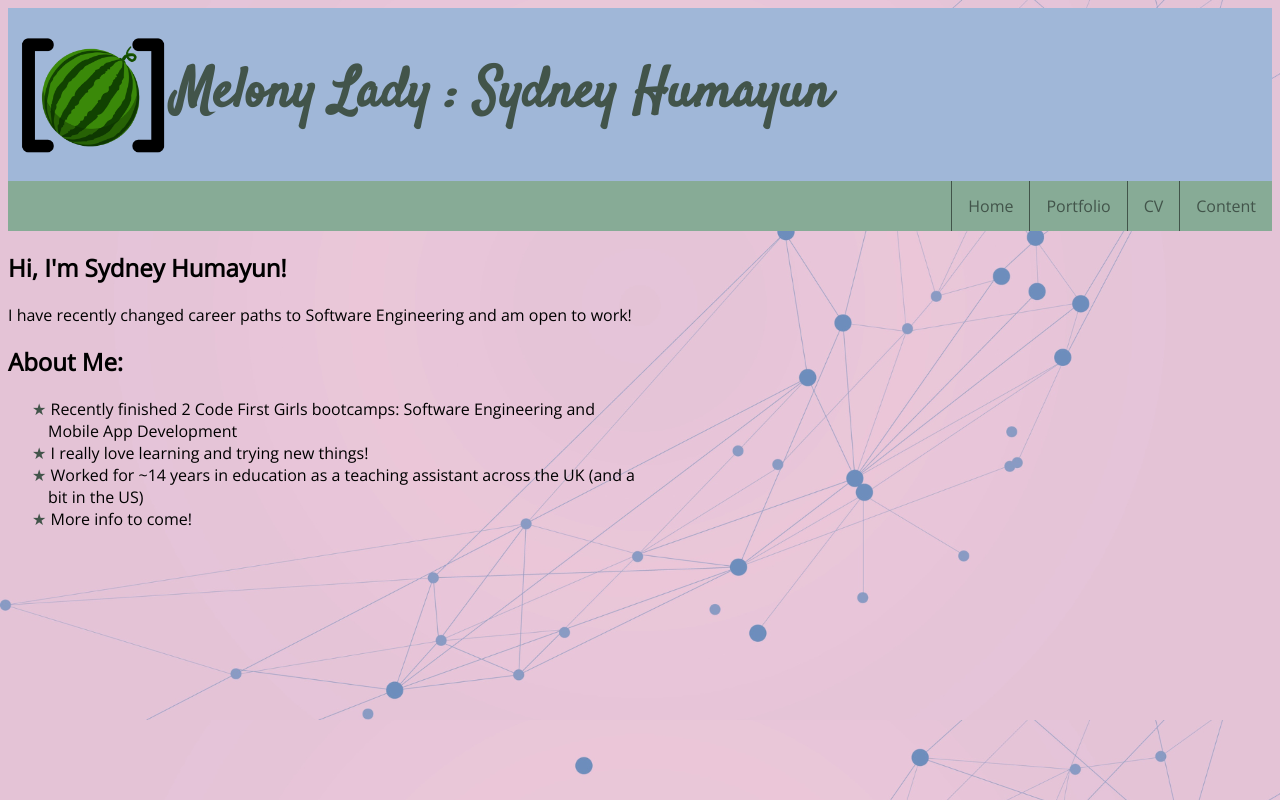
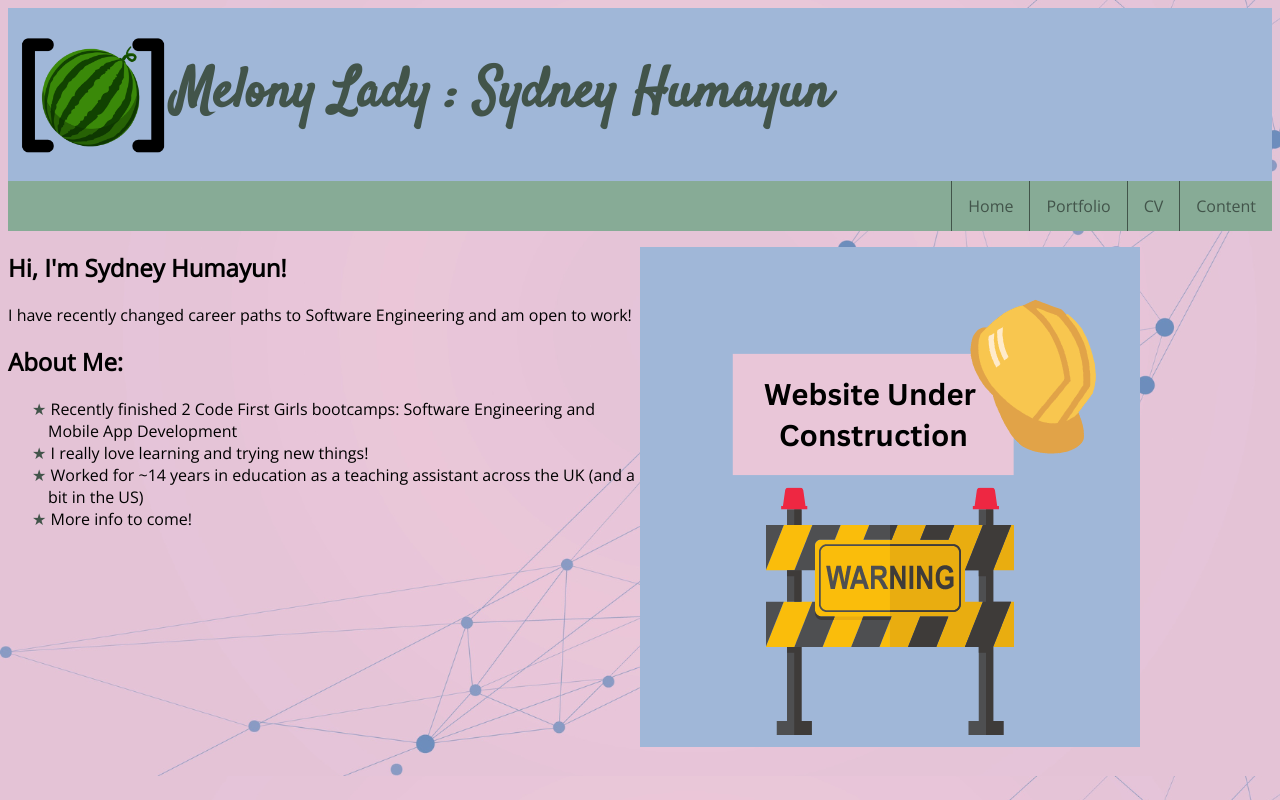
Before and after one commit to MelonyLady/MelonyLady.github.io, a PHP site: page / in a window 1280 px wide. Run offline with PHP 8.4, Linux system fonts and the light colour scheme.

Commit message:
added construction image, and fixed an issue where the background wasn't appearing

```diff
--- a/css/style.css
+++ b/css/style.css
@@ -35,7 +35,7 @@ body {
     background: var(--pink);
     color: var(--black);
     font-family: 'Open Sans', sans-serif;
-    background-image: url(images/light-theme-bg.png);
+    background-image: url(../images/light-theme-bg.png);
     background-size: cover;
     font-size: 16px;
 }
--- a/index.html
+++ b/index.html
@@ -46,7 +46,9 @@
             </div>
 
             <div class="column">
-                <p></p>
+                <p>
+                    <img src="images/Under-construction.png">
+                </p>
             </div>
         </div>
 
```
